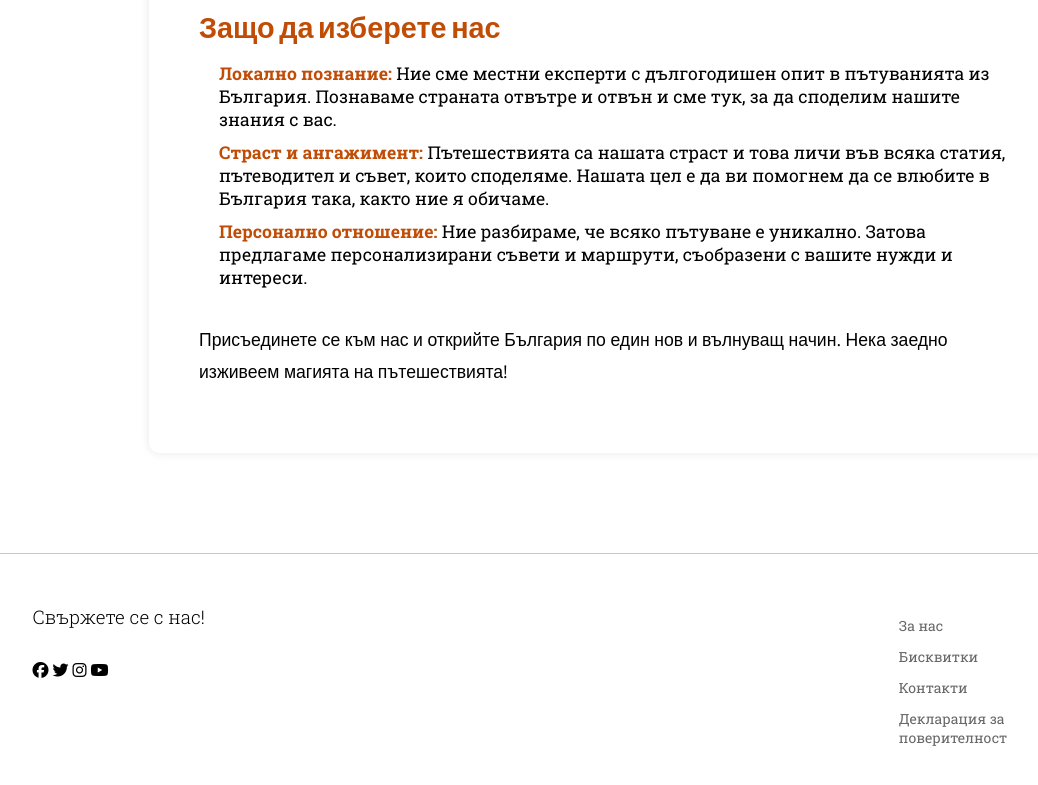
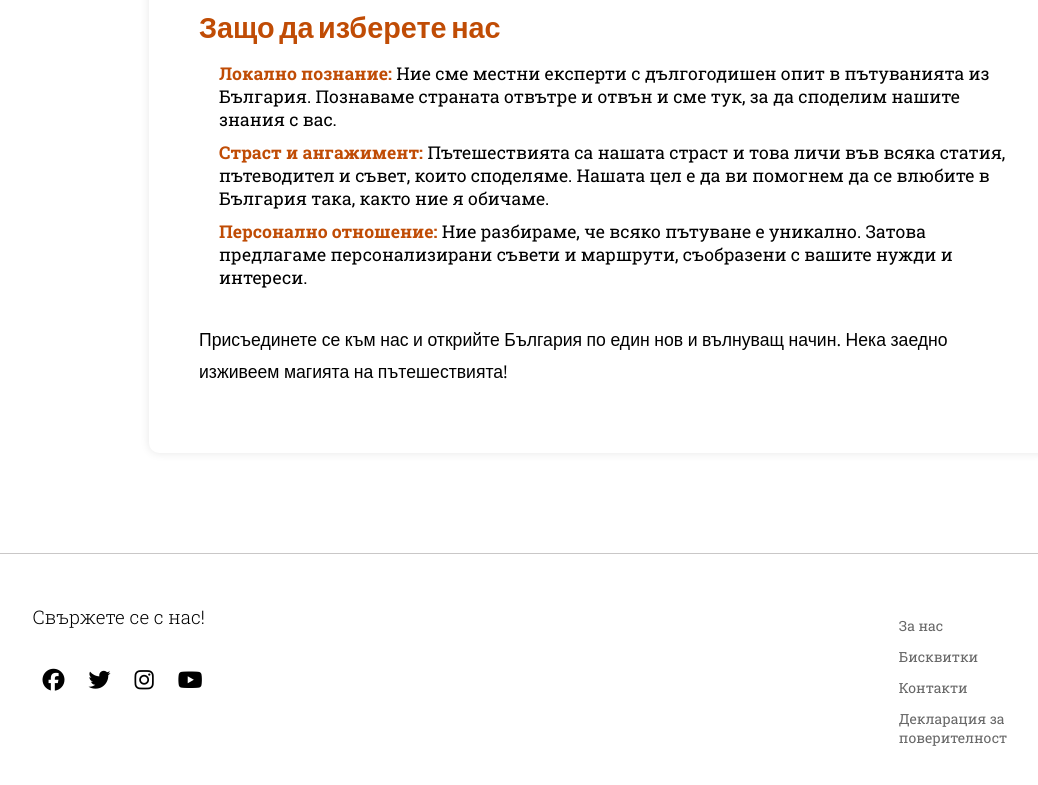
Before and after one commit to BugiardoLR/bugiardolr.github.io, a plain HTML site: page about.html in a window 1280 px wide. Shown: the part 1162-1947 px from the top of the page, without its empty margins (66-1104 px from the left). Drawn offline with nearby package versions, Linux system fonts and the light colour scheme.

Commit message:
fix social css

```diff
--- a/styles.css
+++ b/styles.css
@@ -641,7 +641,7 @@ textarea:focus {
   margin-top: 30px;
 }
 
-.social-icons i {
+.social-icons em {
   font-size: 22px;
   margin: 10px;
   cursor: pointer;
```
